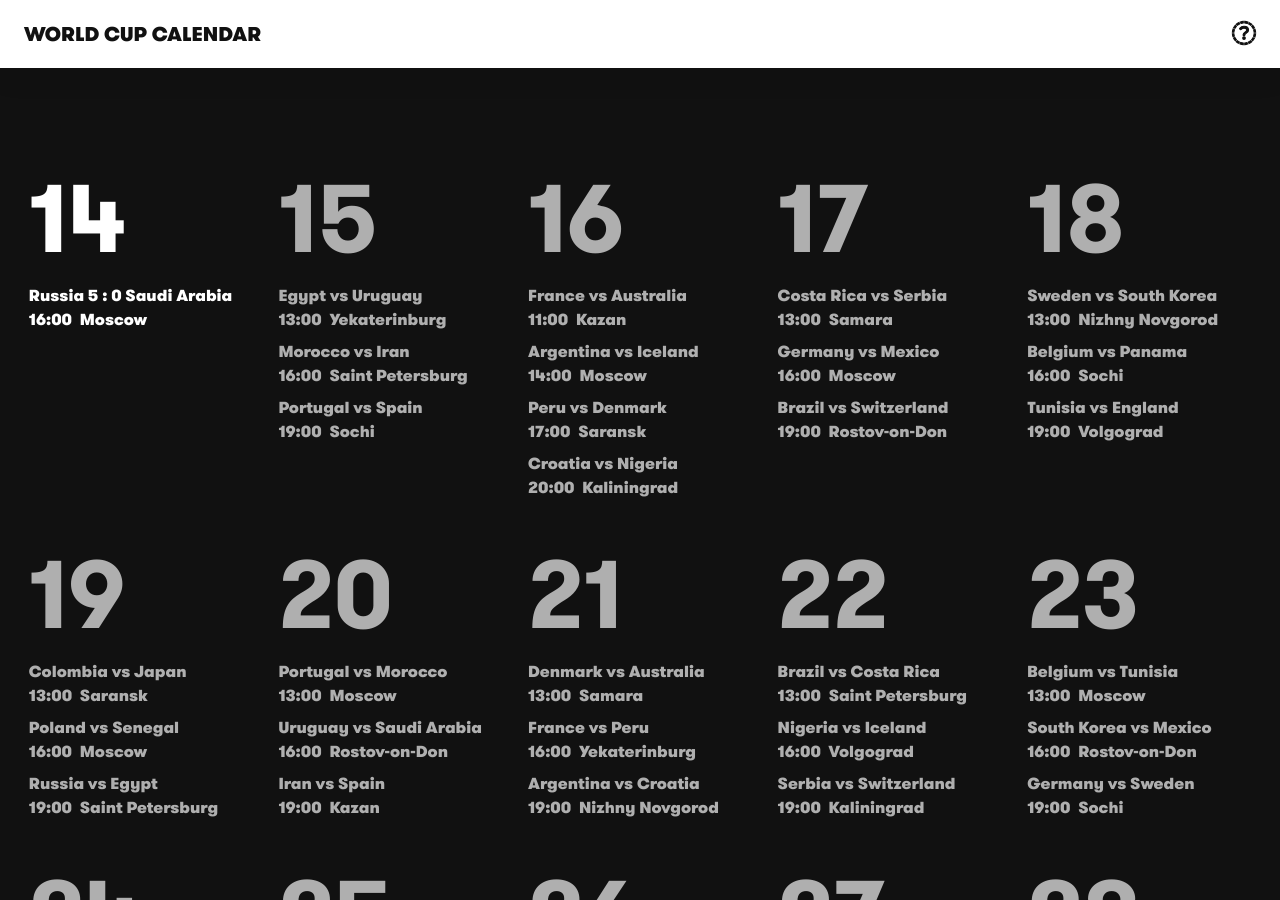
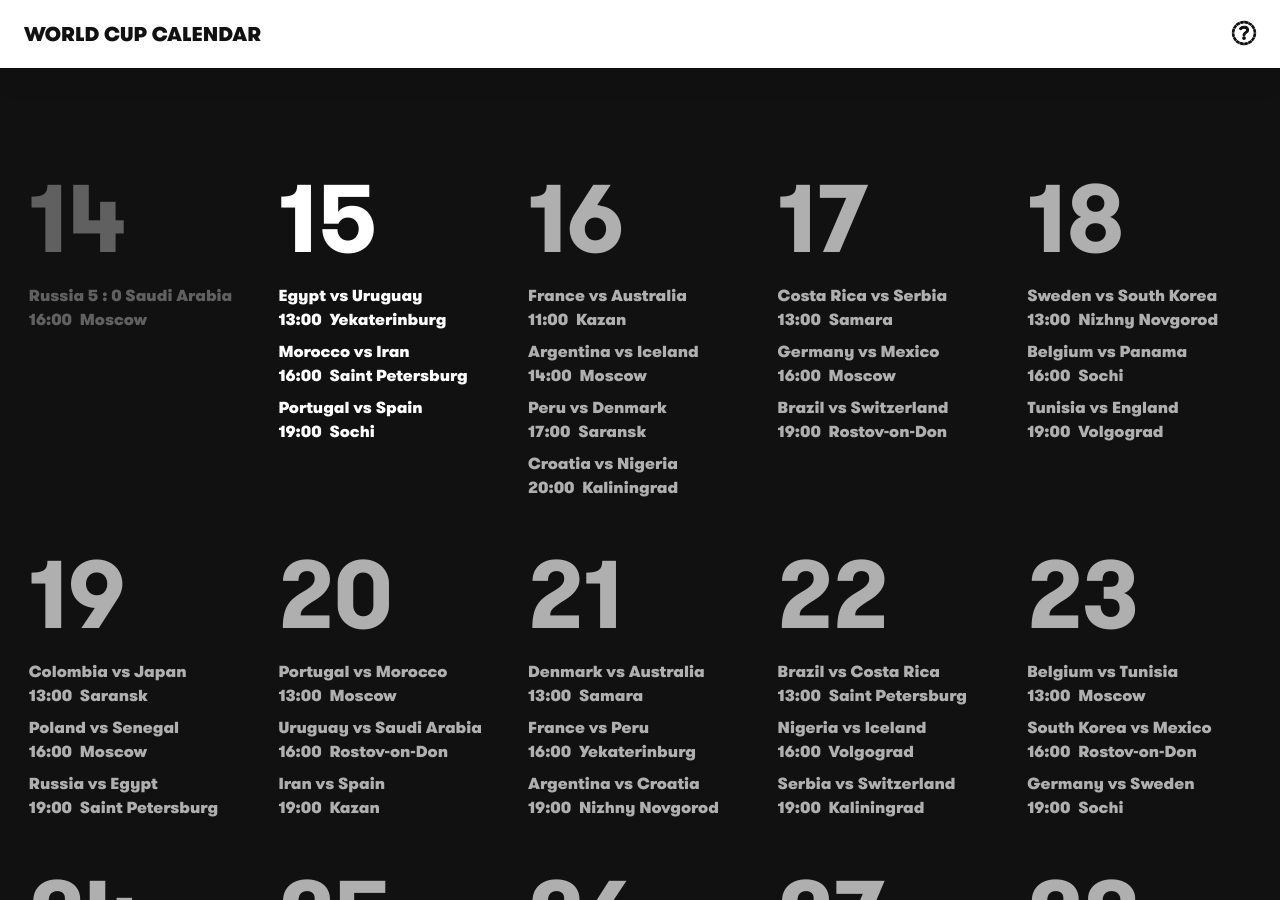
Before and after one commit to iamclydehoel/worldcupcalendar-2018, a Jekyll site: the page built from index.html, in a window 1280 px wide and 900 px high. Built offline with Jekyll 4.4.1, drawn with Linux system fonts in a browser that asks for light colours; nearby versions of some CDN libraries.

Commit message:
Day update

```diff
--- a/index.html
+++ b/index.html
@@ -9,7 +9,7 @@
   <div class="calendar calendar--day">
 
     {% for day in site.data.fixtures %}
-      <div class="day{% if day.date == '14/6' %} day--current{% endif %}">
+      <div class="day{% if day.date == '15/6' %} day--current{% endif %}">
         <h3 class="day__title">{{ day.date | split:'/' | first }}</h3>
         <ul class="fixtures">
           {% for match in day.matches %}
```
